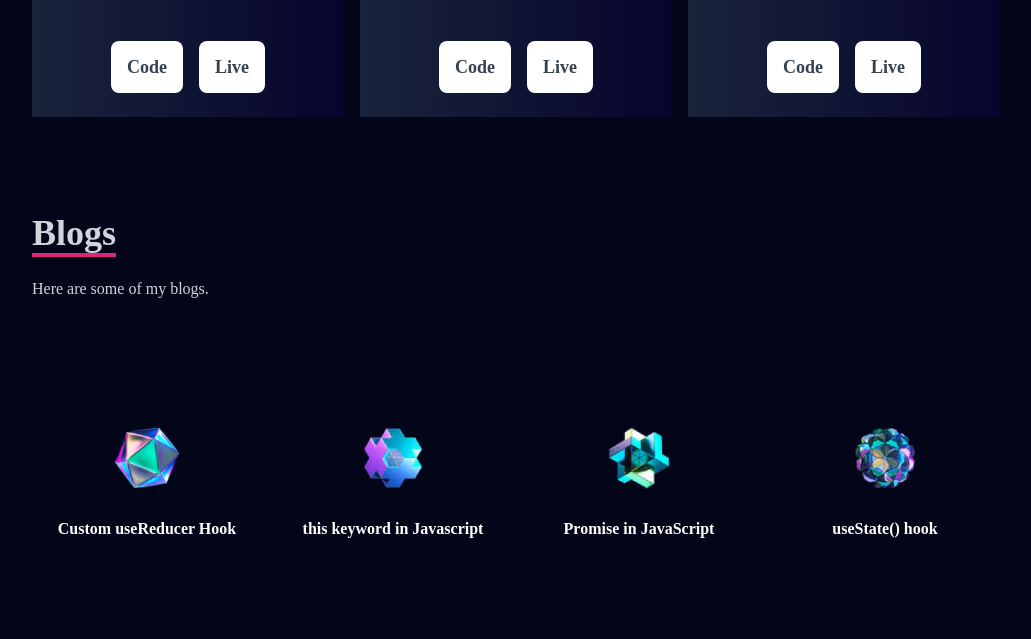
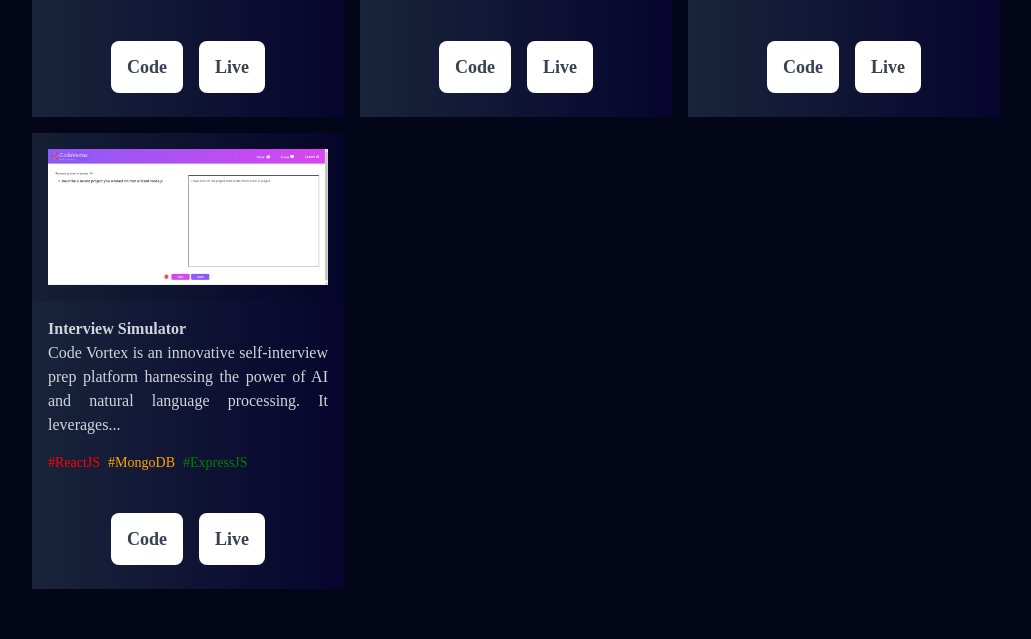
Before and after one commit to GRAviTY-GAGAN/GRAviTY-GAGAN.github.io, a React (Create React App) app: page / in a window 1280 px wide. Shown: the part 2923-3562 px from the top of the page, without its empty margins (124-1155 px from the left). Built offline with nearby package versions, Linux system fonts and the light colour scheme.

Commit message:
added project

```diff
--- a/src/data/data.js
+++ b/src/data/data.js
@@ -7,6 +7,7 @@ import promiseImg from "../assets/mobile.png";
 import thisImg from "../assets/creator.png";
 import useReducerImg from "../assets/web.png";
 import useStateImg from "../assets/backend.png";
+import CodeVortex from "../assets/CodeVortexInterview.png";
 
 export const data = [
   {
@@ -54,21 +55,21 @@ export const data = [
       { name: "#Firebase", color: "green" },
     ],
   },
-  // {
-  //   id: 4,
-  //   name: "React JS Application",
-  //   image: GithubRepoSearch,
-  //   pName: "Github Repository Search App",
-  //   pDesc:
-  //     "A app using which you can search for any user on github. you will get to see the details of the user and also the repositories of the user.",
-  //   github: "https://github.com/GRAviTY-GAGAN/Github-Repositiry-Search-App",
-  //   live: "https://github-repository-search1.netlify.app",
-  //   tech: [
-  //     { name: "#ReactJS", color: "red" },
-  //     { name: "#CSS", color: "orange" },
-  //     { name: "#Firebase", color: "green" },
-  //   ],
-  // },
+  {
+    id: 5,
+    name: "React JS Application",
+    image: CodeVortex,
+    pName: "Interview Simulator",
+    pDesc:
+      "Code Vortex is an innovative self-interview prep platform harnessing the power of AI and natural language processing. It leverages OpenAI's advanced capabilities and prompt engineering techniques to replicate real interview scenarios. With personalized feedback and a comprehensive set of resources, Code Vortex empowers users to enhance their interview skills and excel in their job search.",
+    github: "https://github.com/GRAviTY-GAGAN/CodeVertex-FE",
+    live: "https://interview-simulator-open-ai.netlify.app/",
+    tech: [
+      { name: "#ReactJS", color: "red" },
+      { name: "#MongoDB", color: "orange" },
+      { name: "#ExpressJS", color: "green" },
+    ],
+  },
   //   {
   //     id: 4,
   //     name: "React JS Application",
```
Also changed, not shown: src/assets/CodeVortexInterview.png (added).
